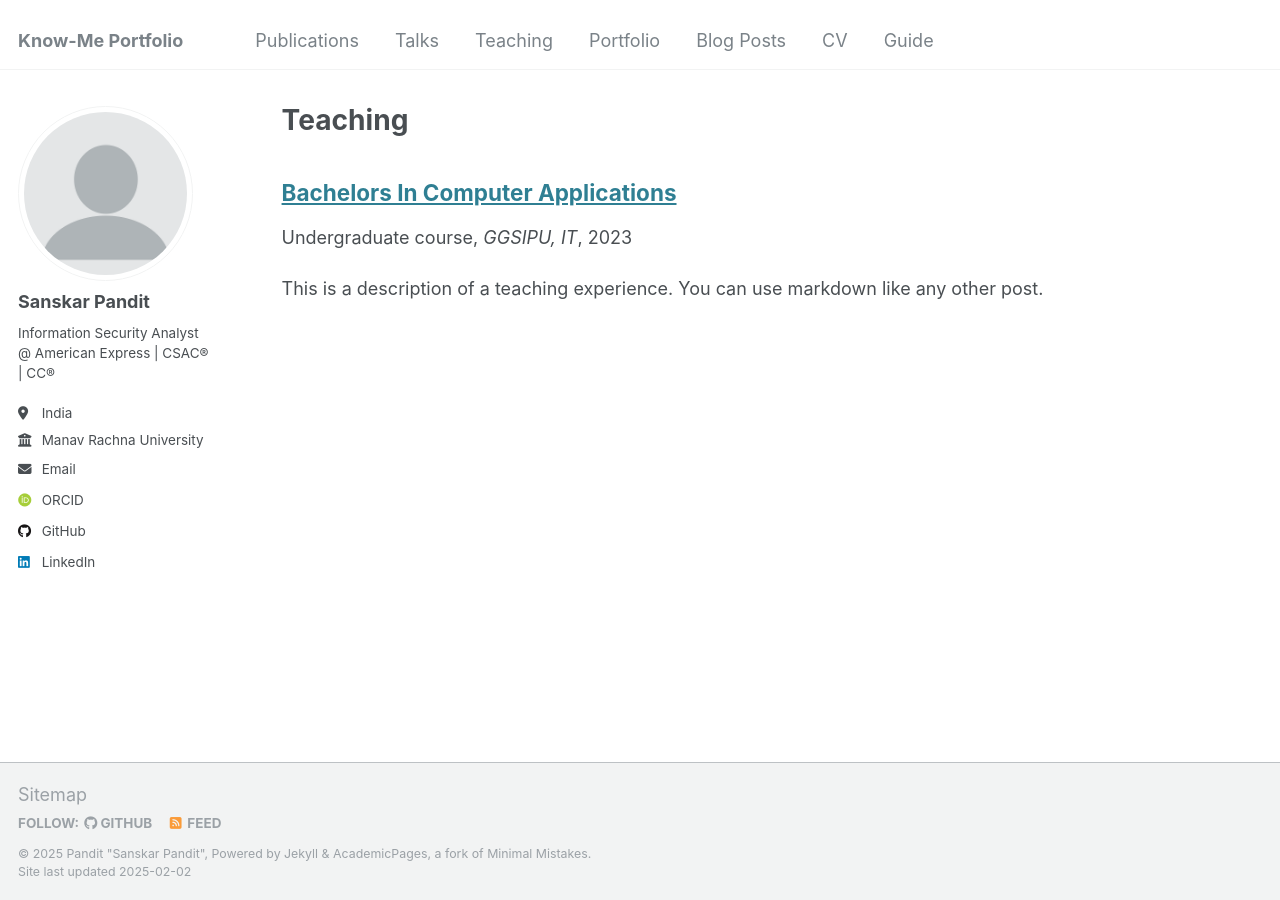
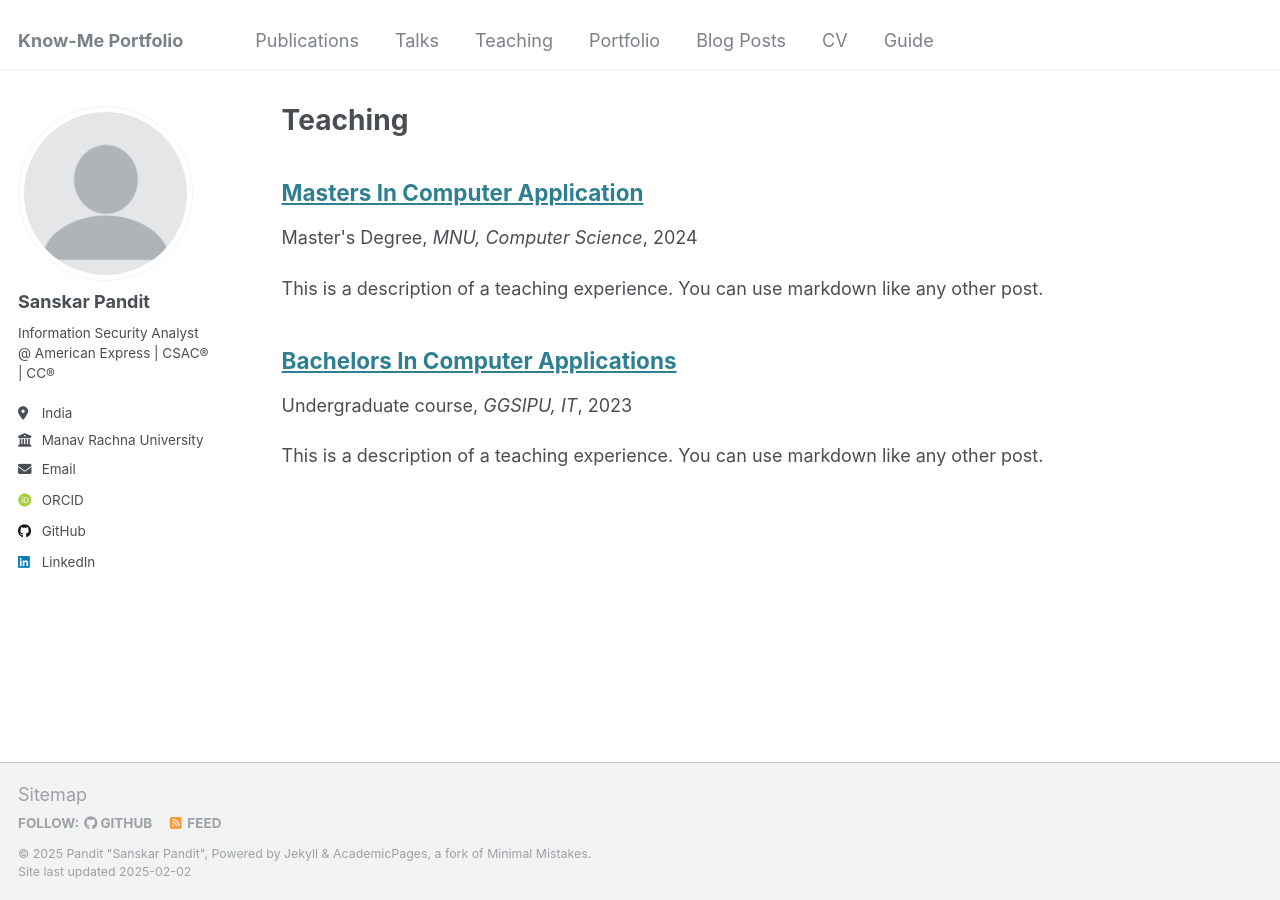
Before and after one commit to skar-ISA/skar-ISA.github.io, a Jekyll site: the page built from _pages/teaching.html, in a window 1280 px wide. Built offline with Jekyll 4.4.1, drawn with Linux system fonts in a browser that asks for light colours; some web fonts are replaced; a file with an impossible date is left out.

Commit message:
Update 2015-spring-teaching-2.md

```diff
--- a/_teaching/2015-spring-teaching-2.md
+++ b/_teaching/2015-spring-teaching-2.md
@@ -4,7 +4,7 @@ collection: teaching
 type: "Master's Degree"
 permalink: /teaching/2015-spring-teaching-1
 venue: "MNU, Computer Science"
-date: Presently
+date: 01-07-2024
 location: "Faridabad, India"
 ---
 
```
